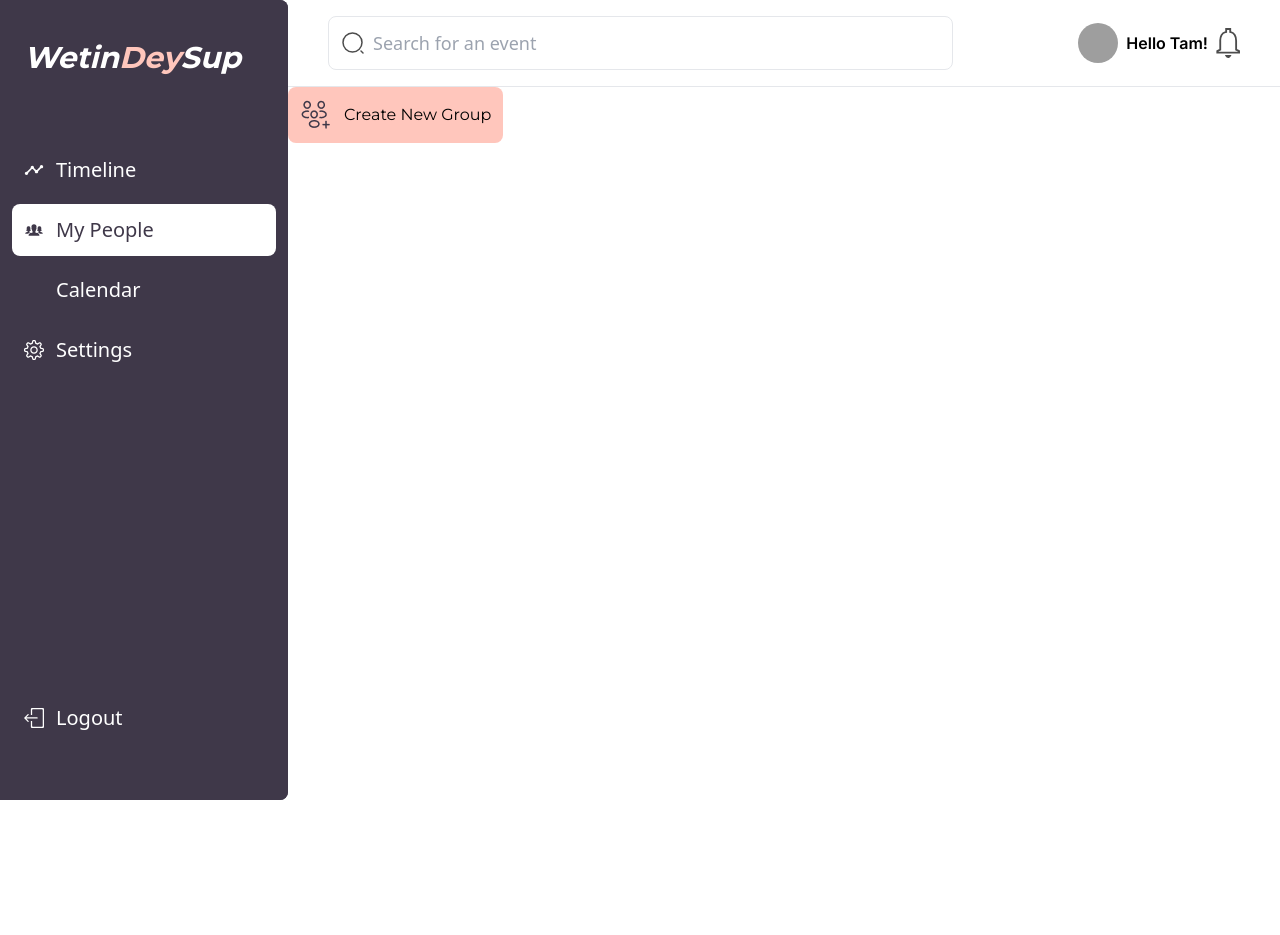
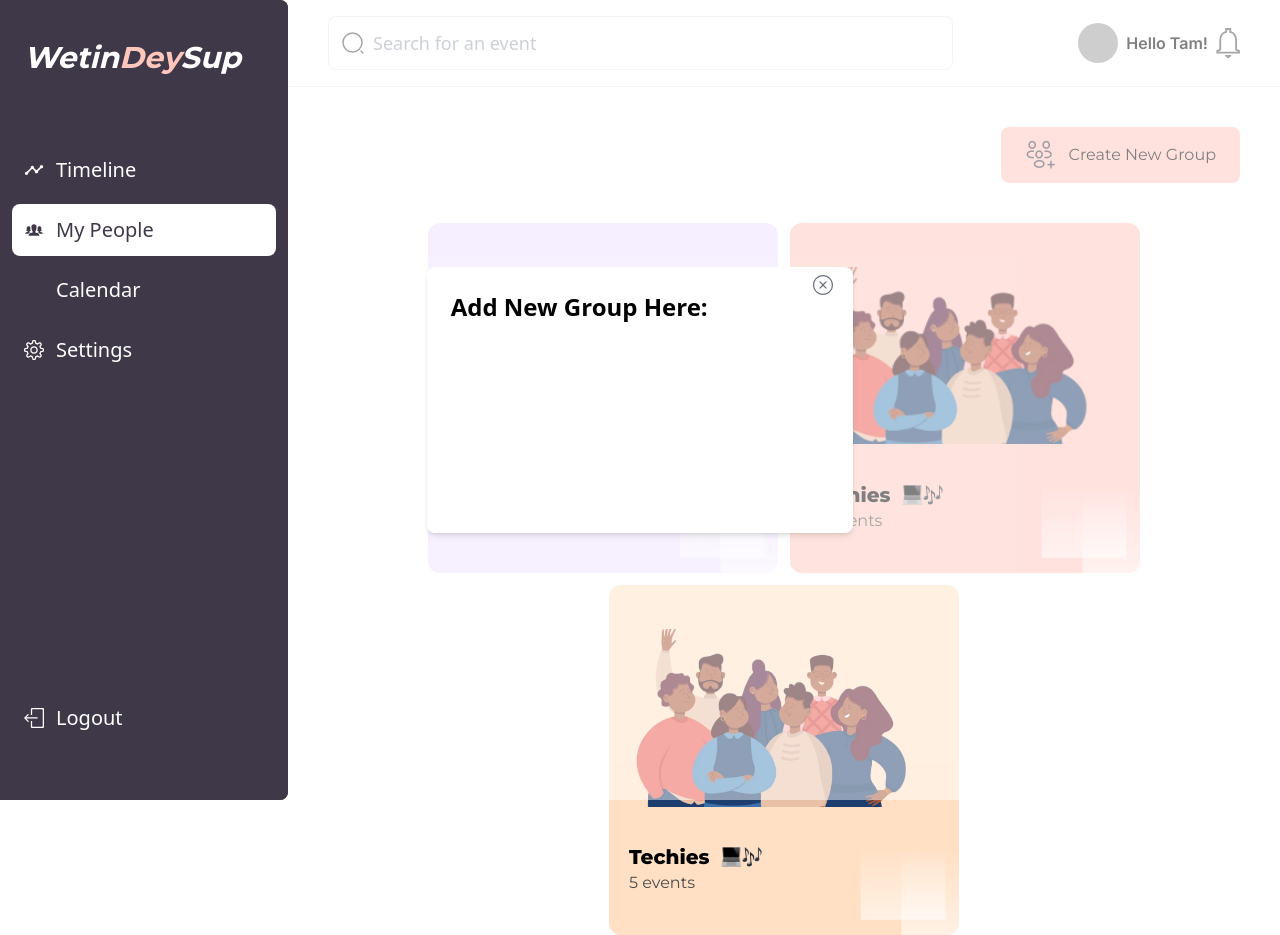
Before and after one commit to Benjtalkshow/Event-app-collab, a Next.js app: page /people in a window 1280 px wide. Both pictures are taken after a click on the button "Create New Group". Before the commit the page ends 800 px from the top, so only its background shows below. Built offline with nearby package versions, Linux system fonts and the light colour scheme; grey boxes are pictures that could not be loaded; some icons are missing.

Commit message:
Added people page

```diff
--- a/src/components/people-components/AddBtn.tsx
+++ b/src/components/people-components/AddBtn.tsx
@@ -2,12 +2,18 @@ import React from "react";
 import Image from "next/image";
 import addIcon from "../../../public/images/addpeopleicon.png";
 
-function AddBtn() {
-  return <>
-  <button className="bg-primary whitespace-normal px-3 flex items-center py-3 gap-3 rounded-lg"><Image src={addIcon} alt="add people button" />
-  <p className="font-montserrat">Create New Group</p>
-  </button>
-  </>;
+const AddBtn = ({ label, onClick }: AddBtnProps) => {
+  const buttonClasses: string = "px-3 md:px-6 flex items-center ml-auto py-3 gap-3 rounded-lg bg-primary";
+
+// Add New Group Button in people page
+  return (
+  <div className="container mt-10">
+      <button className={buttonClasses} onClick={onClick}>
+        <Image src={addIcon} alt="add people button" />
+        <p className="font-montserrat">{label}</p>
+      </button>
+    </div>
+  );
 }
 
 export default AddBtn;
--- /dev/null
+++ b/src/components/people-components/AddPopUp.tsx
@@ -0,0 +1,26 @@
+import React from "react";
+import { SlClose } from "react-icons/sl";
+import { cn } from "@/lib/utils";
+
+
+interface PopupProps {
+  onClose: () => void;
+}
+
+const Popup  = ({ onClose } : PopupProps) => {
+  return (
+    <div className="fixed top-0 left-0 w-full h-full flex justify-center items-center z-50 bg-opacity-50 bg-white ">
+      <div className="bg-white p-6 rounded-lg shadow-md relative w-1/3 h-1/3">
+        <button
+          className="absolute top-2 right-2 text-gray-500 hover:text-gray-600 transition duration-300 ease-in-out"
+          onClick={onClose}
+        >
+              <SlClose className={cn("h-5 w-5 mr-3 text-xl")} />
+        </button>
+        <p className="text-2xl font-semibold mb-4">Add New Group Here:</p>
+      </div>
+    </div>
+  );
+};
+
+export default Popup;
--- /dev/null
+++ b/src/components/people-components/Cards.tsx
@@ -0,0 +1,99 @@
+import React, { useState } from "react";
+import AddBtn from "@/components/people-components/AddBtn";
+import Popup from "./AddPopUp";
+import Link from "next/link";
+import transparentBg from "../../../public/images/transparency.png";
+import peopleImage1 from "../../../public/images/mypeople1.png";
+import peopleImage2 from "../../../public/images/mypeople2.png";
+import peopleImage3 from "../../../public/images/mypeople3.png";
+import mp3 from "../../../public/images/mp3.svg";
+import laptop from "../../../public/images/laptop.svg";
+
+import Image from "next/image";
+
+const cardData: PeopleCardProps[] = [
+  {
+    image: peopleImage1,
+    groupName: "YBNL Mafia",
+    icon: mp3,
+    events: "12 events",
+  },
+  {
+    image: peopleImage2,
+    groupName: "Techies",
+    icon: [laptop, mp3],
+    events: "16 events",
+  },
+  {
+    image: peopleImage3,
+    groupName: "Techies",
+    icon: [laptop, mp3],
+    events: "5 events",
+  },
+];
+
+const bgColors = ["bg-primary-purple", "bg-primary-peach", "bg-primary-orange"];
+
+const Cards = () => {
+  const [isPopupOpen, setIsPopupOpen] = useState(false);
+
+  const openPopup = () => {
+    setIsPopupOpen(true);
+  };
+
+  const closePopup = () => {
+    setIsPopupOpen(false);
+  };
+
+  return (
+    <div className="container flex flex-col justify-center items-center px-3 xs:px-5 sm:px-10">
+      <div className="flex justify-between flex-col w-full">
+        <AddBtn label="Create New Group" onClick={openPopup} />
+        <div className="cardContainer flex gap-3 justify-center items-start flex-wrap font-montserrat mt-10">
+          {cardData.map((data, index) => (
+            <Link href="/people">
+            <div
+              className={`card flex-grow basis-[200] w-[350px] h-[350px] ${bgColors[index % bgColors.length]
+                } rounded-xl cursor-pointer relative overflow-hidden`}
+              key={data.groupName}
+            >
+              <Image
+                src={data.image}
+                alt={data.groupName}
+                className="mt-11 ml-3 w-[300px]"
+              />
+              <div>
+                <div className="eventHolder absolute bottom-10 left-5">
+                  <div>
+                    <div className="flex">
+                      <h1 className={`${data.groupName} font-extrabold text-xl block pr-3`}>{data.groupName}</h1>
+                      {Array.isArray(data.icon) ? (
+                        data.icon.map((icon, idx) => (
+                          <Image key={idx} src={icon} alt="icons" />
+                        ))
+                      ) : (
+                        <Image src={data.icon} alt="icon" />
+                      )}
+                    </div>
+                    <p className="events block text-primary-grey">
+                      {data.events}
+                    </p>
+                  </div>
+                </div>
+                <Image
+                  src={transparentBg}
+                  alt="transparent background"
+                  className="absolute bottom-0 right-0"
+                />
+              </div>
+            </div>
+            </Link>
+          ))}
+        </div>
+      </div>
+      {isPopupOpen && <Popup onClose={closePopup} />}
+    </div>
+  );
+};
+
+export default Cards;
--- a/src/pages/people/index.tsx
+++ b/src/pages/people/index.tsx
@@ -1,9 +1,12 @@
 import DashboadLayout from '@/components/DashboadLayout';
-import AddBtn from '@/components/people-components/AddBtn';
+import Cards from '@/components/people-components/Cards';
+
+
 const People = () => {
+
   return (
     <DashboadLayout>
-      <AddBtn />
+    <Cards />
     </DashboadLayout>
   );
 };
```
Also changed, not shown: @types/index.d.ts (+13 -0 lines), public/images/laptop.svg (added), public/images/mp3.svg (added).
